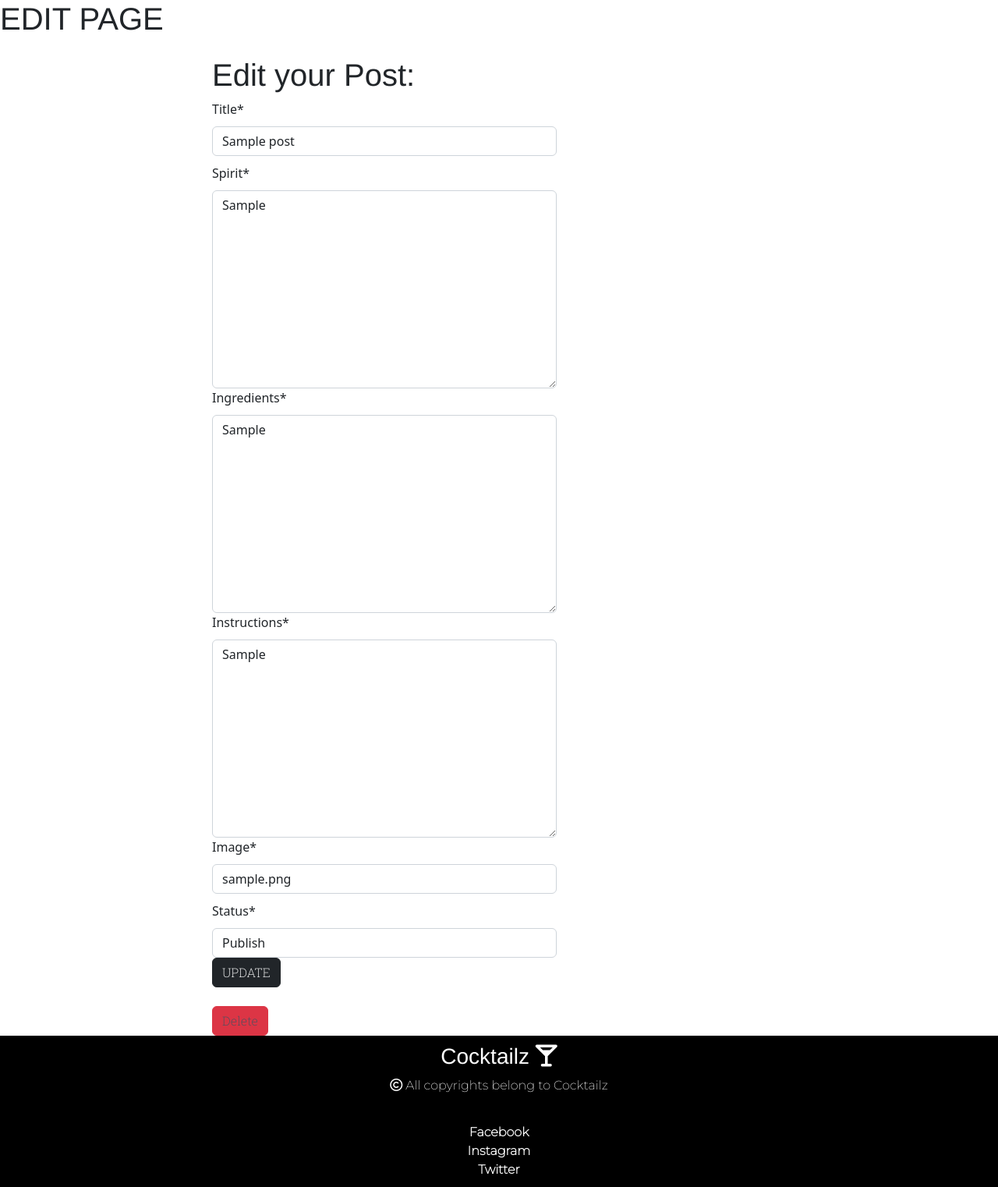
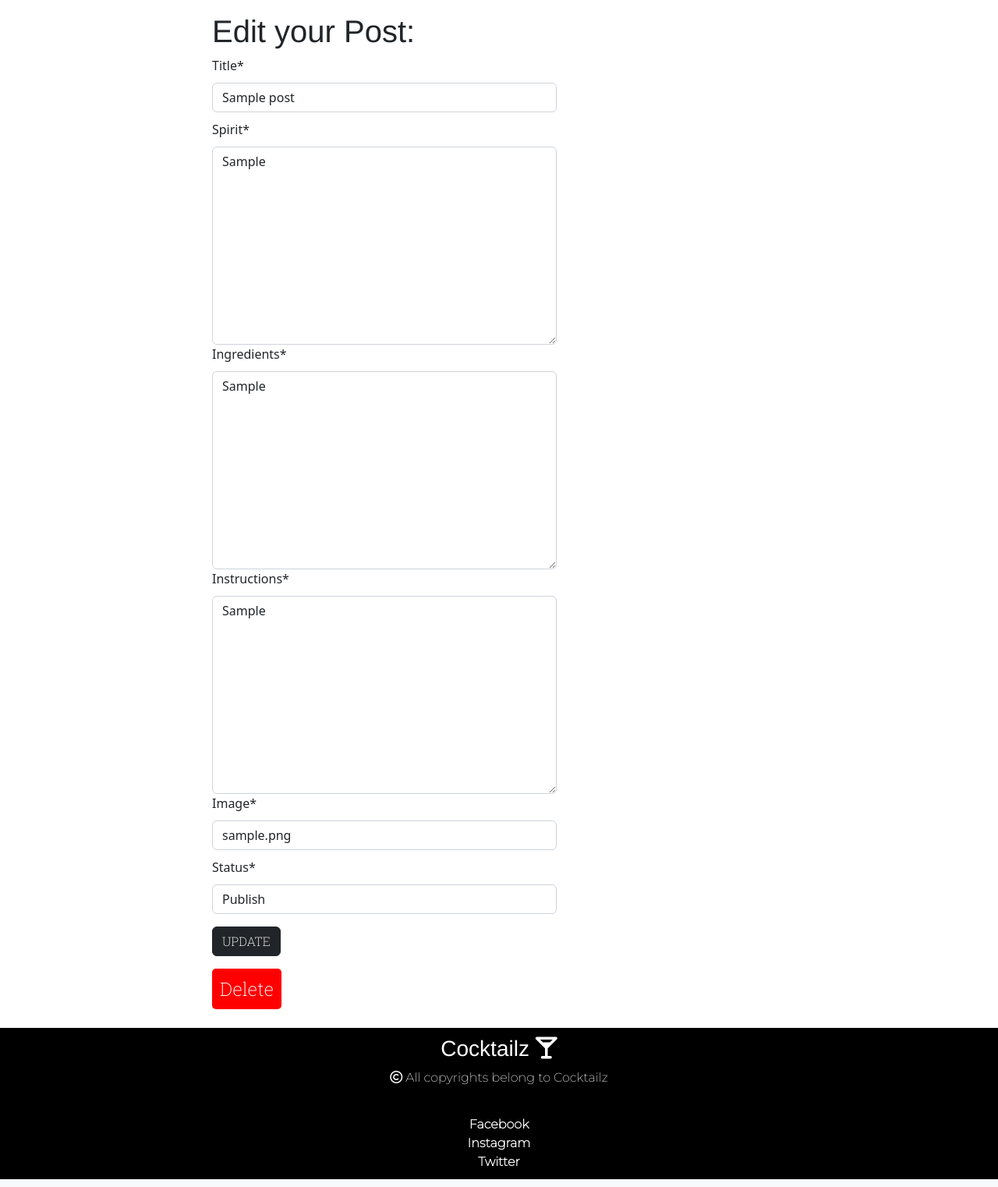
Before and after one commit to antoniog675/PP4-Full-Stack_ToolKit, a Django app: page /add_drinks/edit/1 in a window 1280 px wide. Shown: the part 82-1604 px from the top of the page at 78% size. Run offline with Django 3.2, Linux system fonts and the light colour scheme; a user stored in the database is signed in; tables that the repository leaves empty hold one stand-in row (values such as "Sample post"); some libraries are stand-ins or nearby versions; some web fonts are replaced.

Commit message:
Users able to add posts, read, edit and delete posts

```diff
--- a/blog/urls.py
+++ b/blog/urls.py
@@ -4,7 +4,7 @@ from django.urls import path
 urlpatterns = [
     path('', views.home, name='home'),
     path('explore/', views.PostList.as_view(), name='explore'),
-    path('add_drinks/', views.add_drinks, name='add_drinks'),
+    path('add_drinks/', views.CreateRecipeView.as_view(), name='add_drinks'),
     path('add_drinks/edit/<int:pk>', views.UpdatePostView.as_view(), name='edit_drinks'),
     path('add_drinks/<int:pk>/delete', views.DeletePostView.as_view(), name='delete_drinks'),
     path('drinks_favourites/', views.PostFavourites.as_view(), name='favourites'),
--- a/blog/views.py
+++ b/blog/views.py
@@ -1,6 +1,6 @@
 from django.shortcuts import render, get_object_or_404, reverse, redirect
 from django.views import generic, View
-from django.views.generic import UpdateView, DeleteView
+from django.views.generic import UpdateView, DeleteView, CreateView
 from django.http import HttpResponseRedirect
 from .models import Post
 from .forms import CommentForm, PostDrinkForm
@@ -11,14 +11,18 @@ from .forms import CommentForm, PostDrinkForm
 def home(request):
     return render(request, 'index.html')
 
-def add_drinks(request):
-    form = PostDrinkForm(data=request.POST)
-    if form.is_valid():
-        author = form.save(commit=False)
-        author.author = request.user
-        author.save()
-        return redirect('/explore')
-    return render(request, 'add_drinks.html', {"form": form})
+class CreateRecipeView(CreateView):
+    model = Post
+    template_name = 'add_drinks.html'
+    context_object_name = 'add_drinks'
+    form_class = PostDrinkForm
+    success_url = '/explore'
+
+
+    def form_valid(self, form):
+        user = self.request.user
+        form.instance.author = user
+        return super(CreateRecipeView, self).form_valid(form)
 
 
 class PostList(generic.ListView):
--- a/static/css/style.css
+++ b/static/css/style.css
@@ -183,6 +183,35 @@ p {
     margin: 0.2rem;
 }
 
+.edit-button {
+    background-color: green;
+    color: white;
+    padding: 10px;
+    border-radius: 3px;
+    font-size: 2.5em;
+    font-family: Roboto Slab, sans-serif;
+}
+
+.delete-button {
+    font-size: 1.5em;
+    text-decoration: none;
+    color: white;
+    background-color: red;
+    border-radius: 5px;
+    padding: 10px;
+    font-family: Roboto Slab, sans-serif;
+}
+
+.edit-button:hover {
+    color: white;
+}
+
+.delete-button:hover {
+    color: white;
+
+}
+
+
 /* Sign in page */
 
 .sign-in {
--- a/templates/drinks_detail.html
+++ b/templates/drinks_detail.html
@@ -45,7 +45,7 @@
                     <div class="col-1">
                         <strong>
                             {% if user.is_authenticated %}
-                            <form class="d-inline" action="{% url 'post_like' post.slug %}" method="POST">
+                            <form class="d-inline" action="{% url 'post_like' post.slug %}" method="POST" enctype="multipart/form-data">
                                 {% csrf_token %}
                                 {% if liked %}
                                 <button type="submit" name="blogpost_id" value="{{post.slug}}" class="btn-like"><i class="fas fa-heart"></i></button>
@@ -73,7 +73,7 @@
     </div>
     {% if user.is_authenticated %}
     {% if user.id == post.author.id %}
-        <a href="{% url 'edit_drinks' post.pk %}" class="post-link">Edit</a>
+        <a href="{% url 'edit_drinks' post.pk %}" class=" edit-button post-link">Edit</a>
     {% endif %}
     {% endif %}
     <div class="row">
--- a/templates/edit_post.html
+++ b/templates/edit_post.html
@@ -5,10 +5,9 @@
 {% load crispy_forms_tags %}
 
 {% if user.is_authenticated %}
-<h1>EDIT PAGE</h1>
 <div class="container">
     <div class="row">
-        <div class="col-md-8 mt-3 offset-md-2">
+        <div class="col-md-8 mt-3 offset-md-2" style="margin-bottom: 2em">
             <div class="row">
                 <div class="col-md-8">
                     <h1 class="edit-title">Edit your Post: </h1>
@@ -17,14 +16,10 @@
             <form method="POST" enctype="multipart/form-data">
                 {% csrf_token %}
                 {{ form | crispy }}
-                <button type="submit" class="btn btn-dark">UPDATE</button>
+                <button type="submit" class="btn btn-dark" style="margin-top: 1em;">UPDATE</button>
             </form>
             </br>
-            <a href="{% url 'delete_drinks' pk %}" class="btn btn-danger post-link">Delete</a>
-
-            <!-- {% if user.id == post.author.id %}
-                <a href="#" class="btn btn-danger post-link">Delete</a> -->
-            <!-- {% endif %} -->
+            <a href="{% url 'delete_drinks' pk %}" class="delete-button post-link">Delete</a>
         </div>
     </div>
 </div>
```
Also changed, not shown: templates/add_drinks.html (+6 -1 lines), templates/delete_post.html (+3 -5 lines), README.md, media/ERD_for_PP4.jpeg (renamed from static/media/ERD_for_PP4.jpeg).
